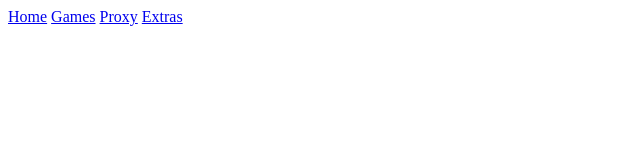
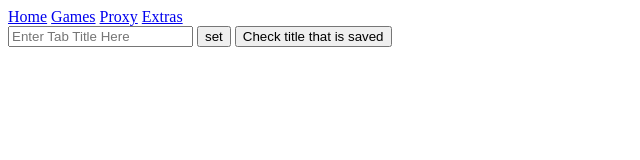
Before and after one commit to unblockedgamesromig/unblockedgamesromig.github.io, a plain HTML site: page contact.html in a window 1280 px wide. Shown: the whole page, without its empty margins (0-640 px from the left). Drawn offline with Linux system fonts and the light colour scheme.

Commit message:
Update contact.html

```diff
--- a/contact.html
+++ b/contact.html
@@ -12,5 +12,31 @@
       <a href="./service.html">Proxy</a>
       <a href="./contact.html">Extras</a>
     </nav>
-  </body>
+  <html>
+    <head>
+
+    </head>
+    <body>
+    <input type="text" id="titleinput" placeholder="Enter Tab Title Here">
+    <input type="button" onclick="setTitle()" value="set">
+    <input type="button" onclick="test()" value="Check title that is saved">
+    <script>
+        function setTitle() {
+            var titleinputperson = document.getElementById("titleinput").value;
+            document.title = titleinputperson;
+            if (titleinputperson == "") {
+                window.localStorage.addItem("titled", titleinputperson);
+            } else {
+                window.localStorage.setItem("titled", titleinputperson);
+            }
+        }
+        var titlecheck = window.localStorage.getItem("titled");
+        function test() {
+            alert(titlecheck);
+        }
+    </script>
+    <script>
+        document.title = titlecheck;
+    </script>
+    </body>
 </html>
```
